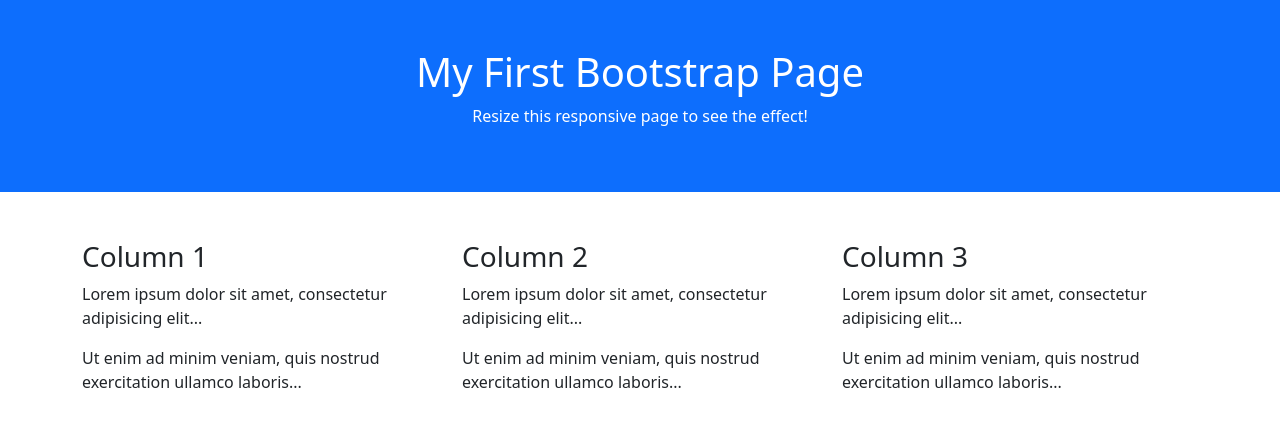
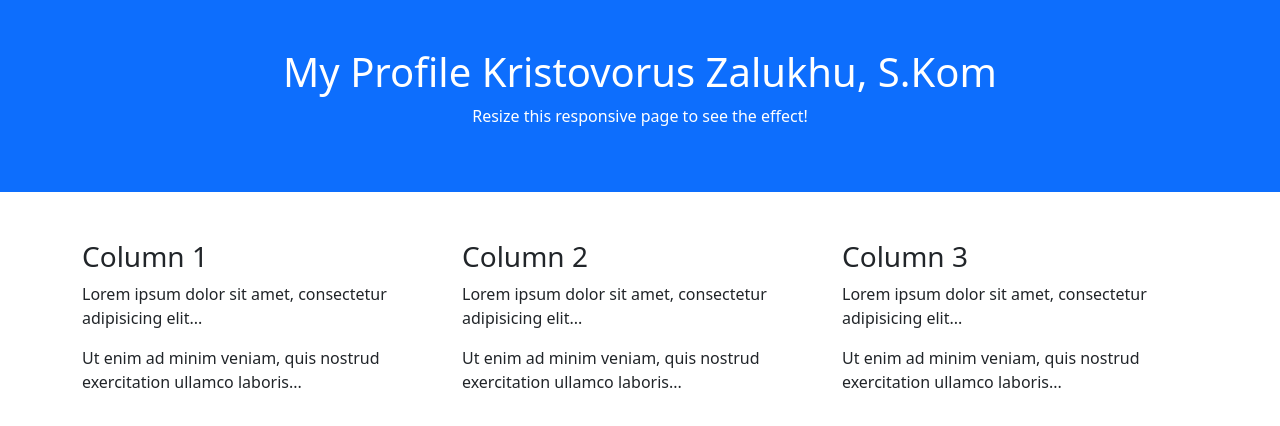
Before and after one commit to Kefas27/XIITKJ_hura_hura, a plain HTML site: page index.html in a window 1280 px wide. Drawn offline with nearby package versions, Linux system fonts and the light colour scheme.

Commit message:
Update index.html

```diff
--- a/index.html
+++ b/index.html
@@ -1,7 +1,7 @@
 <!DOCTYPE html>
 <html lang="en">
 <head>
-  <title>Bootstrap 5 Example</title>
+  <title>XII TKJ Hura Hura</title>
   <meta charset="utf-8">
   <meta name="viewport" content="width=device-width, initial-scale=1">
   <link href="https://cdn.jsdelivr.net/npm/bootstrap@5.3.3/dist/css/bootstrap.min.css" rel="stylesheet">
@@ -10,7 +10,7 @@
 <body>
 
 <div class="container-fluid p-5 bg-primary text-white text-center">
-  <h1>My First Bootstrap Page</h1>
+  <h1>My Profile Kristovorus Zalukhu, S.Kom</h1>
   <p>Resize this responsive page to see the effect!</p>
 </div>
 
```
